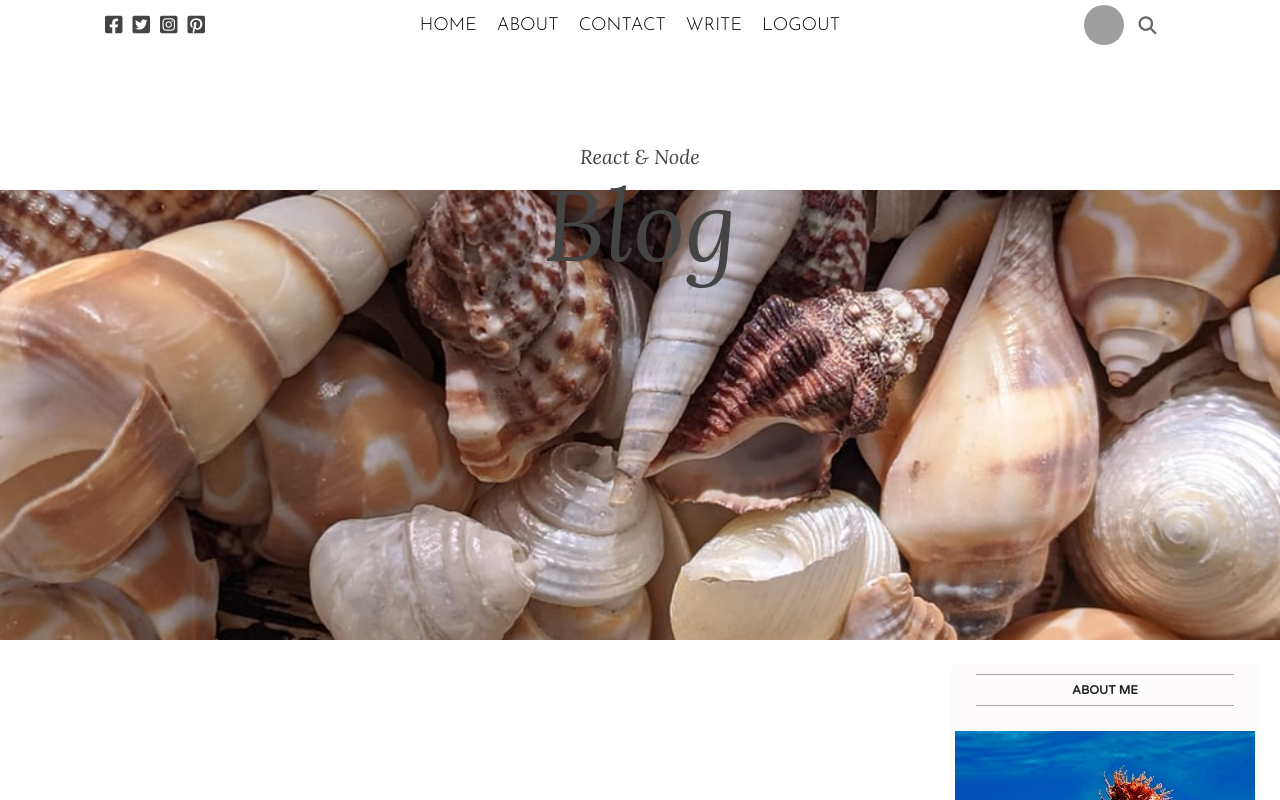
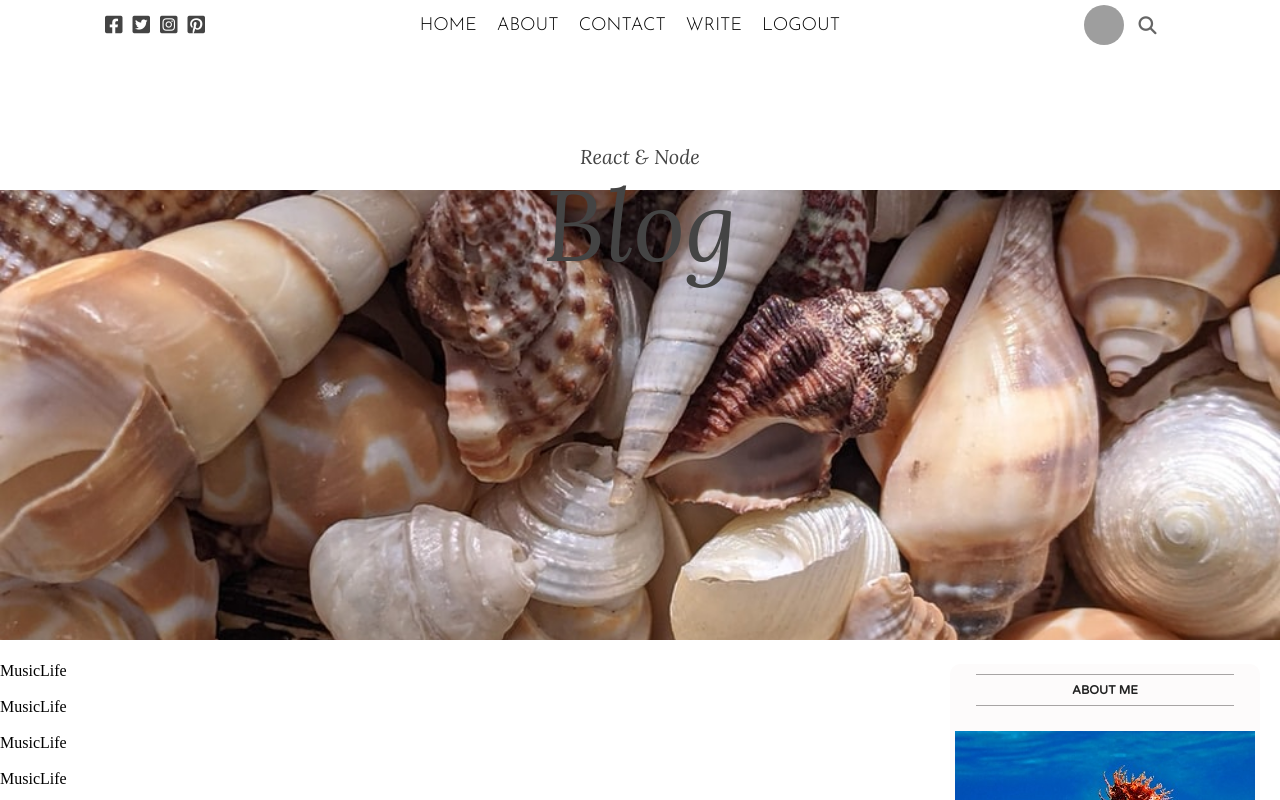
Before and after one commit to EvMad/react-frontend-sandbox, a React (Create React App) app: page / in a window 1280 px wide. Shown: the top 800 px of the page. Built offline with nearby package versions, Linux system fonts and the light colour scheme; grey boxes are pictures that could not be loaded.

Commit message:
postInfo and postCategories div's and <span>

```diff
--- a/src/post/Post.jsx
+++ b/src/post/Post.jsx
@@ -5,6 +5,12 @@ export default function Post() {
         <div className="post">
             <img className="postImg" src="" alt="">
             </img>
+            <div className="postInfo">
+                <div className="postCats">
+                    <span className="postCat">Music</span>
+                    <span className="postCat">Life</span>
+                </div>
+            </div>
         </div>
     )
 }
```
